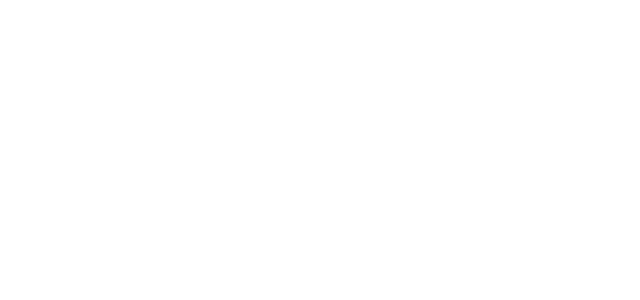
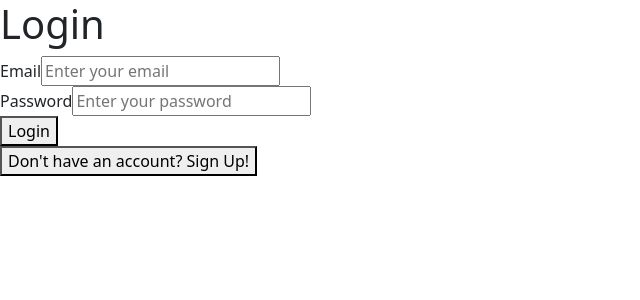
Before and after one commit to neef2004/Vienna-Group-Project, a React (Vite) app in the folder frontend/: page / in a window 1280 px wide. Before the commit this address had no page. Shown: the top 300 px of the page, without its empty margins (0-640 px from the left). Built offline with nearby package versions, Linux system fonts and the light colour scheme.

Commit message:
linked registration to login page, login is now new main page for our website

```diff
--- a/frontend/src/App.tsx
+++ b/frontend/src/App.tsx
@@ -20,6 +20,7 @@
       <Routes>
         <Route path="/login" element={<LoginPage />} />
         <Route path="/register" element={<RegisterPage />} />
+        <Route path="/" element={<LoginPage />} />
       </Routes>
     </BrowserRouter>
   );
--- a/frontend/src/pages/LoginPage.tsx
+++ b/frontend/src/pages/LoginPage.tsx
@@ -1,5 +1,6 @@
 import { useState } from "react";
 import TextInput from "../components/ui/TextInput";
+import { useNavigate } from "react-router-dom";
 
 /*
 fake loginUser function that pretends to make an API call.
@@ -20,6 +21,8 @@
   };
 }
 */
+
+
 
 async function loginUser(email: string, password: string) {
   const response = await fetch("/api/login", {
@@ -52,6 +55,7 @@
   const [error, setError] = useState("");
   const [isLoading, setIsLoading] = useState(false);
 
+  const navigate = useNavigate(); //this is a react-router-dom hook that allows us to redirect the user to another page
   /*
   React.FormEvent is a custom type from react.
   <HTMLFormElement> is a generic type parameter that tells TypeScript
@@ -119,6 +123,7 @@
           {isLoading ? "Logging in..." : "Login"}
         </button>
       </form>
+      <button onClick={() => navigate("/register")}>Don't have an account? Sign Up!</button>
     </main>
   );
 }
```
Also changed, not shown: frontend/src/pages/AccountRegistration.tsx (added).
